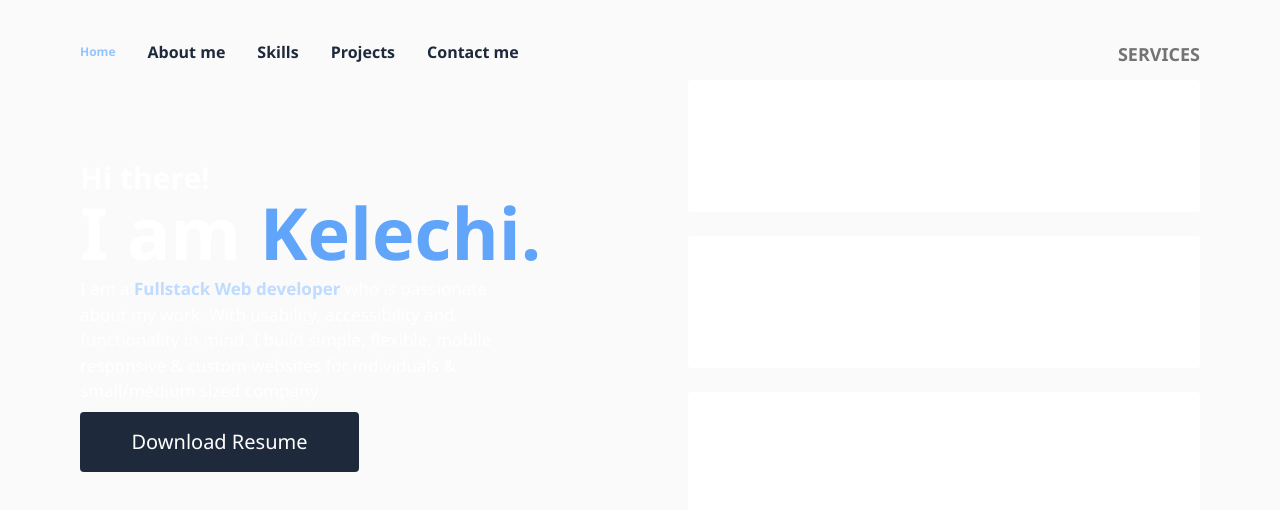
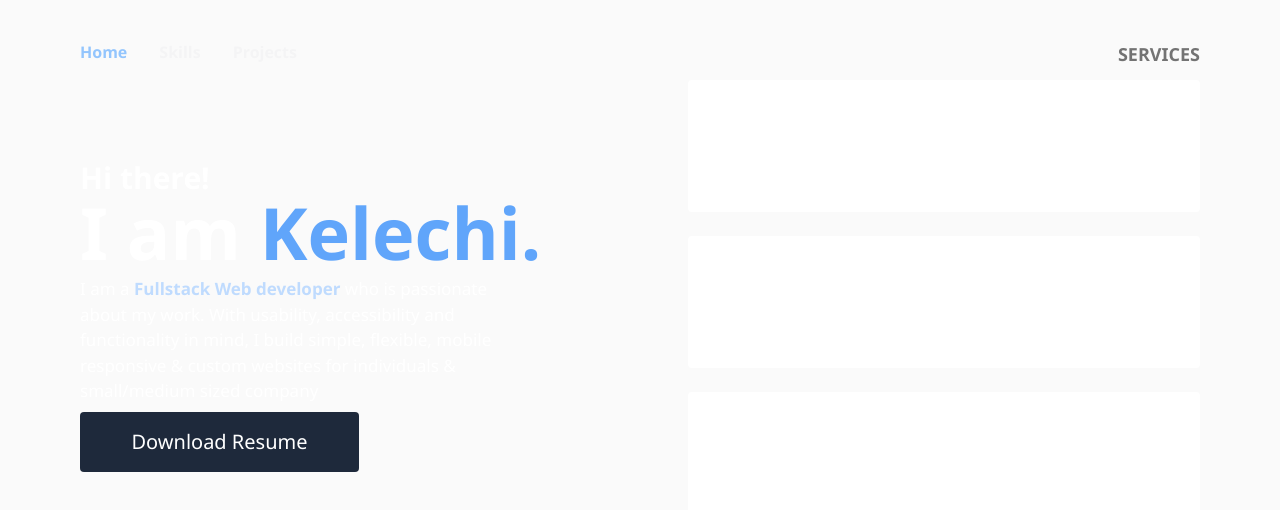
Before and after one commit to Kelechi095/Portfolio, a React (Vite) app: page / in a window 1280 px wide. Shown: the top 510 px of the page. Built offline with nearby package versions, Linux system fonts and the light colour scheme.

Commit message:
modified styling

```diff
--- a/src/Pages/Home.tsx
+++ b/src/Pages/Home.tsx
@@ -24,7 +24,7 @@ export default function Home() {
               mind, I build simple, flexible, mobile responsive & custom
               websites for individuals & small/medium sized company
             </p>
-            <button className="p-4 bg-slate-800 text-white mt-2 text-xl w-[50%] rounded">Download Resume</button>
+            <button className="p-4 bg-slate-800 text-white my-2 text-base md:text-xl w-[70%] md:w-[50%] rounded">Download Resume</button>
           </section>
         </div>
         <div>
--- a/src/components/Navbar.tsx
+++ b/src/components/Navbar.tsx
@@ -2,13 +2,13 @@ import { NavLink } from "react-router-dom";
 //import { FaDownload } from "react-icons/fa";
 
 const Navbar = () => {
-  const activeStyles = "text-blue-300 text-xs";
+  const activeStyles = "text-blue-300";
   const inactiveStyles =
-    "text-slate-800 hover:text-cyan-600 dark:text-zinc-100 dark:hover:text-neutral-400";
+    "text-slate-800 hover:text-cyan-600 text-zinc-100 hover:text-neutral-400";
 
   return (
     <nav>
-      <ul className="flex justify-start text-sm md:text-base gap-8 text-slate-800 items-center">
+      <ul className="flex justify-start text-base gap-8 text-slate-800 items-center">
         <NavLink
           to="/"
           className={({ isActive }) =>
@@ -19,16 +19,7 @@ const Navbar = () => {
             Home
           </li>
         </NavLink>
-        <NavLink
-          to="/about"
-          className={({ isActive }) =>
-            isActive ? activeStyles : inactiveStyles
-          }
-        >
-          <li className="cursor-pointer items-center font-semibold">
-            About me
-          </li>
-        </NavLink>
+
         <NavLink
           to="/skills"
           className={({ isActive }) =>
@@ -49,16 +40,7 @@ const Navbar = () => {
             Projects
           </li>
         </NavLink>
-        <NavLink
-          to="/contact"
-          className={({ isActive }) =>
-            isActive ? activeStyles : inactiveStyles
-          }
-        >
-          <li className="cursor-pointer items-center font-semibold">
-            Contact me
-          </li>
-        </NavLink>
+
       </ul>
     </nav>
   );
```
